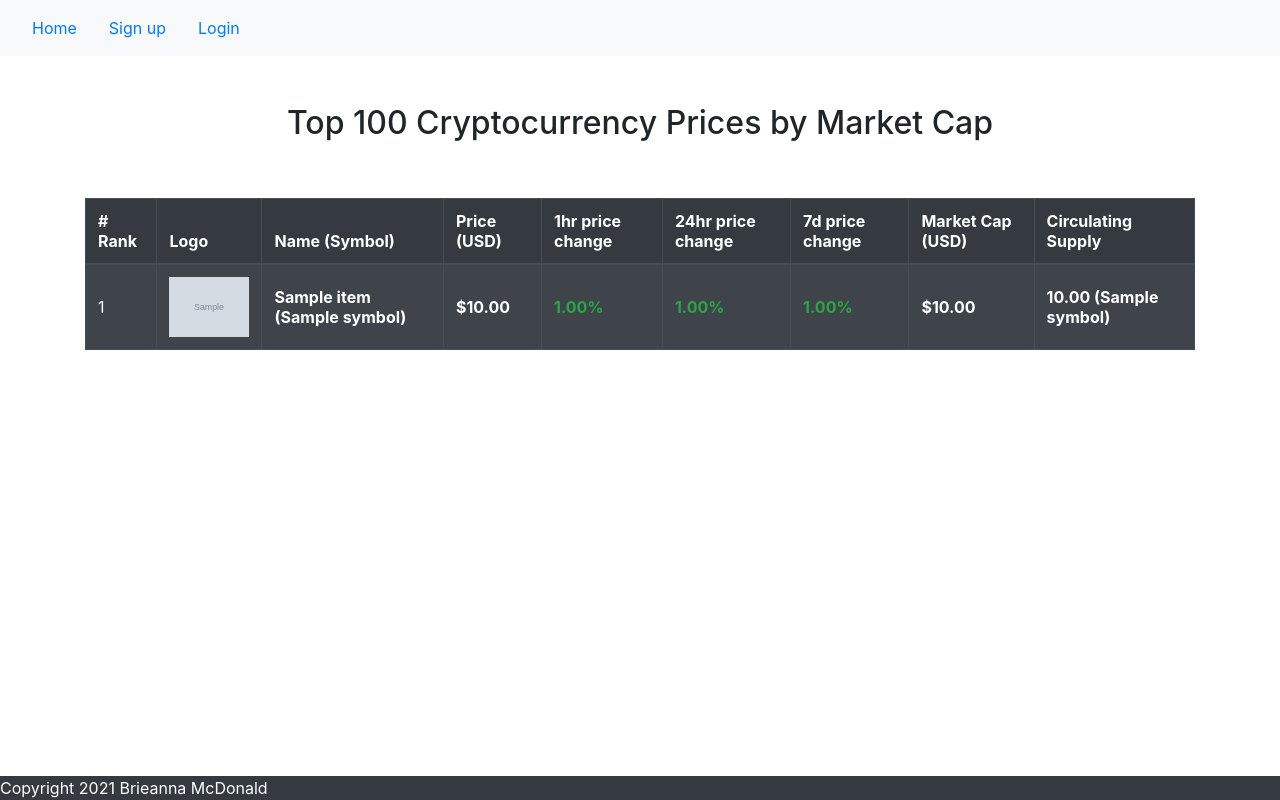
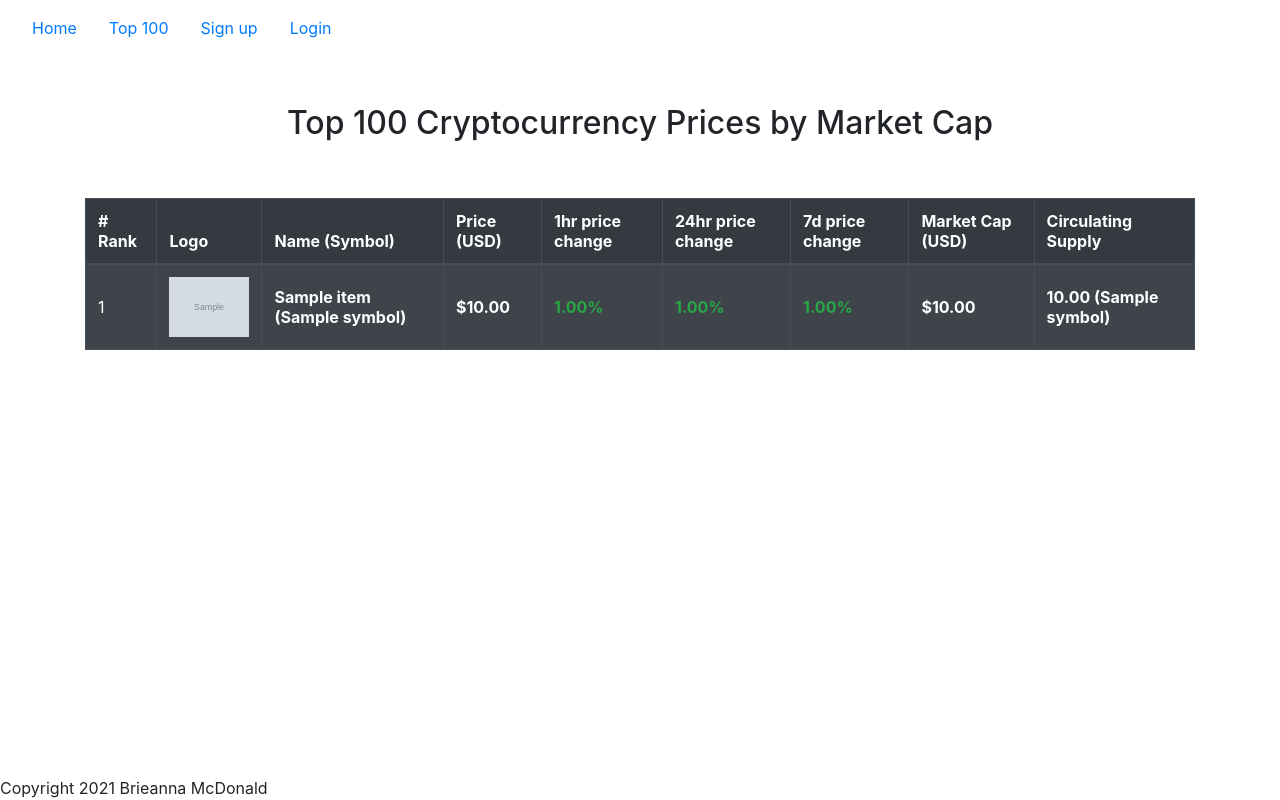
Before and after one commit to Code-Institute-Submissions/bmcdonald2000-crypto-tracker_AugResub, a Django app: page /Templates/index.html in a window 1280 px wide. Run offline with Django 4.2, Linux system fonts and the light colour scheme; grey boxes marked "Sample" are stand-in pictures; a database or web service that is not in the repository returns one stand-in record (values such as "Sample title"); data that the repository does not hold is empty; parts of the project's set-up code (start-up, migrations or seed data) failed here and were passed over; some libraries are stand-ins or nearby versions.

Commit message:
Add: Top 100 link to nav bar

```diff
--- a/Templates/base.html
+++ b/Templates/base.html
@@ -1,39 +1,57 @@
 <html lang="en">
+          <!-- loads the static files -->
+          {% load static %}
     <head>
+    <!-- meta data -->
     <meta charset="utf-8">
     <meta name="viewport" content="width=device-width, initial-scale=1, shrink-to-fit=no">
     <meta name="description" content="Crypto Portfolio tracker makes it easier for inexperienced traders to monitor their crypto portfolio. Presenting data in a beginner-friendly manner.">
     <meta name="keywords" content="crypto, trader, trading, easy trading, cryptocurrencies, bitcoin, cryptocurrencies, investor, investing, currency, BTC, ETH, etherium, portfolio, crypto dashboard, dashboard, tokens, tickers, market cap,markets,bearish, bullish">
-    <!-- Links to  Bootstrap css, Fontawesome -->
+    <!-- Link for Bootstrap css -->
     <link rel="stylesheet" href="https://stackpath.bootstrapcdn.com/bootstrap/4.3.1/css/bootstrap.min.css" integrity="sha384-ggOyR0iXCbMQv3Xipma34MD+dH/1fQ784/j6cY/iJTQUOhcWr7x9JvoRxT2MZw1T" crossorigin="anonymous">
-    <link rel="stylesheet" href="https://cdn.jsdelivr.net/npm/@fortawesome/fontawesome-free@5.15.4/css/fontawesome.min.css" integrity="sha384-jLKHWM3JRmfMU0A5x5AkjWkw/EYfGUAGagvnfryNV3F9VqM98XiIH7VBGVoxVSc7" crossorigin="anonymous">
+    <!-- Link to jquery CDN -->
+    <script src="https://ajax.googleapis.com/ajax/libs/jquery/3.6.0/jquery.min.js"></script>
+    <!-- Link to js CDN  -->
+    <script src="https://cdnjs.cloudflare.com/ajax/libs/popper.js/1.12.9/umd/popper.min.js" integrity="sha384-ApNbgh9B+Y1QKtv3Rn7W3mgPxhU9K/ScQsAP7hUibX39j7fakFPskvXusvfa0b4Q" crossorigin="anonymous"></script>
+    <!-- Link to Bootstrap js -->
+    <script src="https://maxcdn.bootstrapcdn.com/bootstrap/4.0.0/js/bootstrap.min.js" integrity="sha384-JZR6Spejh4U02d8jOt6vLEHfe/JQGiRRSQQxSfFWpi1MquVdAyjUar5+76PVCmYl" crossorigin="anonymous"></script>
+    <!-- Link to js file -->
+    <script type="text/javascript" src="{% static 'js/dropdown.js' %}"></script>
+    <!-- Link to css -->
+    <link link rel="stylesheet" type="text/css" href="{% static 'css/style.css' %}">
 
     <title>{% block title %}{% endblock %}</title>
     </head>
     <body>
   <!-- Navbar -->
-        <nav class="navbar navbar-dark bg-light">
+        <nav class="navbar navbar-dark">
             <ul class="nav">
                 <!-- Navbar when the user is logged in -->
                 {% if user.is_authenticated %}
                 <li class="nav-item">
                 <!-- personalised welcome message for the user -->
-            <a class="nav-link">Welcome, {{user.username}}</a>
+                <a class="nav-link">Welcome, {{user.username|title}}</a>
                 </li>
-            <!-- Page links when logged in-->
+                <!-- page links when logged in-->
                 <li class="nav-item">
-            <a class="nav-link active" href="/Templates/index.html">Home</a>
+                    <a class="nav-link active" href="/Templates/index.html"> Home </a>
                 </li>
                 <li class="nav-item">
-            <a class="nav-link active" href="/Templates/portfolio.html">Portfolio</a>
+                    <a class="nav-link" href="/Templates/top100.html"> Top 100 </a>
                 </li>
                 <li class="nav-item">
-            <a class="nav-link" href="/Templates/logout.html">Logout</a>
+                    <a class="nav-link" href="/Templates/portfolio.html"> Portfolio </a>
+                </li>
+                <li class="nav-item">
+                    <a class="nav-link" href="{% url 'logout' %}"> Logout </a>
                 </li>
                 {% else %}
                 <!-- Page links when logged out-->
                 <li class="nav-item">
-                <a class="nav-link active" href="/Templates/index.html">Home</a>
+                    <a class="nav-link" href="/Templates/index.html">Home</a>
+                </li>
+                <li class="nav-item">
+                    <a class="nav-link" href="/Templates/top100.html"> Top 100 </a>
                 </li>
                 <li class="nav-item">
                     <a class="nav-link" href="/Templates/registration.html">Sign up</a>
@@ -46,11 +64,6 @@
         </nav>
         {% block content %}{% endblock %}
 
-        <!-- Links to  Bootstrap js -->
-        <script src="https://code.jquery.com/jquery-3.2.1.slim.min.js" integrity="sha384-KJ3o2DKtIkvYIK3UENzmM7KCkRr/rE9/Qpg6aAZGJwFDMVNA/GpGFF93hXpG5KkN" crossorigin="anonymous"></script>
-        <script src="https://cdnjs.cloudflare.com/ajax/libs/popper.js/1.12.9/umd/popper.min.js" integrity="sha384-ApNbgh9B+Y1QKtv3Rn7W3mgPxhU9K/ScQsAP7hUibX39j7fakFPskvXusvfa0b4Q" crossorigin="anonymous"></script>
-        <script src="https://maxcdn.bootstrapcdn.com/bootstrap/4.0.0/js/bootstrap.min.js" integrity="sha384-JZR6Spejh4U02d8jOt6vLEHfe/JQGiRRSQQxSfFWpi1MquVdAyjUar5+76PVCmYl" crossorigin="anonymous"></script>
-
         <!-- opens modal onclick-->
         <script>
             $(document).ready(function(){
@@ -60,8 +73,6 @@
             });
         </script>
      <!-- footer -->
-
-    <footer style="color: white;"><div class="fixed-bottom bg-dark">Copyright 2021 Brieanna McDonald</div></footer>
-
+    <footer class="fixed-bottom">Copyright 2021 Brieanna McDonald</footer>
     </body>
 </html>
--- a/crypto/urls.py
+++ b/crypto/urls.py
@@ -2,15 +2,15 @@
 from django.contrib import admin
 from django.urls import path
 from crypto.views import index, registration, Userlogin, view_portfolio
-from crypto.views import log_out
+from crypto.views import log_out, top100
 
 # sets out the path for the relevant templates
 urlpatterns = [
-   path('', index, name='index'),
    path('admin/', admin.site.urls),
    path('Templates/registration.html', registration, name='registration'),
    path('Templates/login.html', Userlogin, name='userlogin'),
    path('Templates/index.html', index, name='home'),
    path('Templates/logout.html', log_out, name='logout'),
    path('Templates/portfolio.html', view_portfolio, name='portfolio'),
+   path('Templates/top100.html', top100, name='top100'),
 ]
```
Lines whose indentation alone changed are shown as unchanged.
